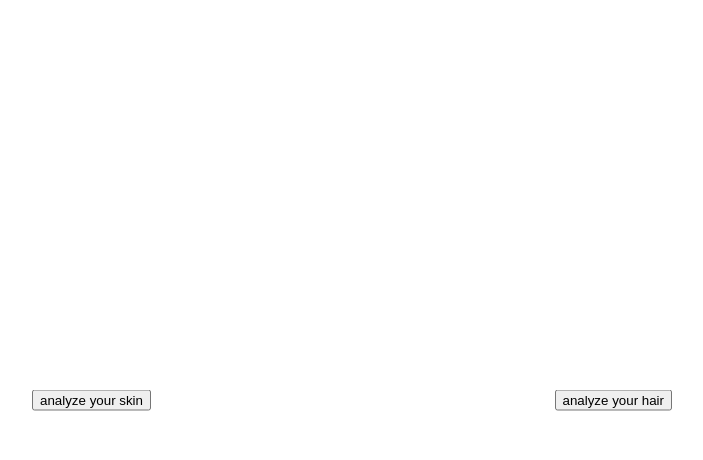
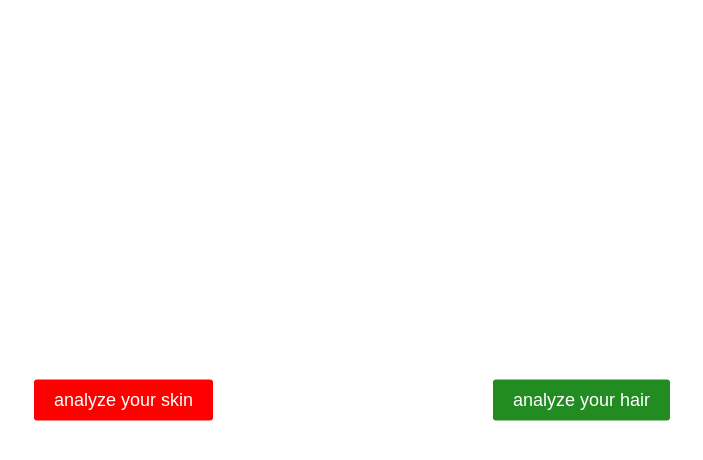
Before and after one commit to vznh/selfcare-calhacks, a React (Create React App) app in the folder selfcare/client/: page / in a window 1280 px wide. Both pictures are taken after a click on the button "start an assessments". Shown: the top 460 px of the page, without its empty margins (288-991 px from the left). Built offline with nearby package versions, Linux system fonts and the light colour scheme.

Commit message:
Added functionalities

```diff
--- a/selfcare/client/src/App.js
+++ b/selfcare/client/src/App.js
@@ -125,17 +125,33 @@ function App() {
                   <button className='left-button' onClick={() => beginTest('skincare')} style={{
           position: 'absolute',
           top: '50%',
+          left: '25%',
           transform: 'translateY(-50%)',
-            left: '25%',
-            fontWeight: '100',
+          fontWeight: '500',
+          backgroundColor:'red', // Pink background color
+          color: '#FFF', // White text
+          border: '2px solid #FFF', // White border
+          borderRadius: '5px', // Rounded corners
+          padding: '10px 20px', // Padding
+          fontSize: '18px', // Font size
+          cursor: 'pointer' // Cursor change on hover
         }}>analyze your skin</button>
+
         <button className='right-button' onClick={() => beginTest('haircare')} style={{
           position: 'absolute',
           top: '50%',
           right: '25%',
           transform: 'translateY(-50%)',
-            fontWeight: '100'
+          fontWeight: '500',
+          backgroundColor: '#228B22', // Green background color
+          color: '#FFF', // White text
+          border: '2px solid #FFF', // White border
+          borderRadius: '5px', // Rounded corners
+          padding: '10px 20px', // Padding
+          fontSize: '18px', // Font size
+          cursor: 'pointer' // Cursor change on hover
         }}>analyze your hair</button>
+
                 </div>
         </main>
       )}
--- a/selfcare/client/src/components/skincare-analysis/ClarifyingQ.js
+++ b/selfcare/client/src/components/skincare-analysis/ClarifyingQ.js
@@ -70,10 +70,18 @@ const ClarifyingQ = ( {level, setLevel} ) => {
     justifyContent: 'center',
     minHeight: '100vh'
   };
+  const buttonStyle = {
+    backgroundColor: 'black', // Black background
+    color: 'white',            // White text
+    fontSize: '1.2em',          // Bigger font
+    padding: '10px 20px',       // Padding for bigger appearance
+    margin: '10px',             // Spacing out buttons
+    cursor: 'pointer',          // Pointer cursor on hover
+    border: 'none'              // Remove default borders
+  };
 
   return (
-
-    <div style = {containerStyle} className="container">
+    <div style={containerStyle} className="container">
       <h1>Question {questionNum}</h1>
       <p>{questions[questionNum]}</p>
       <input
@@ -81,8 +89,8 @@ const ClarifyingQ = ( {level, setLevel} ) => {
         value={currentAnswer}
         onChange={handleUserInput}
       />
-      <button onClick={handlePrevClick} disabled={questionNum === 1}>Previous</button>
-      <button onClick={handleNextClick} disabled={!isAnswered}>Next</button>
+      <button style={buttonStyle} onClick={handlePrevClick} disabled={questionNum === 1}>Previous</button>
+      <button style={buttonStyle} onClick={handleNextClick} disabled={!isAnswered}>Next</button>
     </div>
   );
 };
```
Lines whose indentation alone changed are shown as unchanged.
